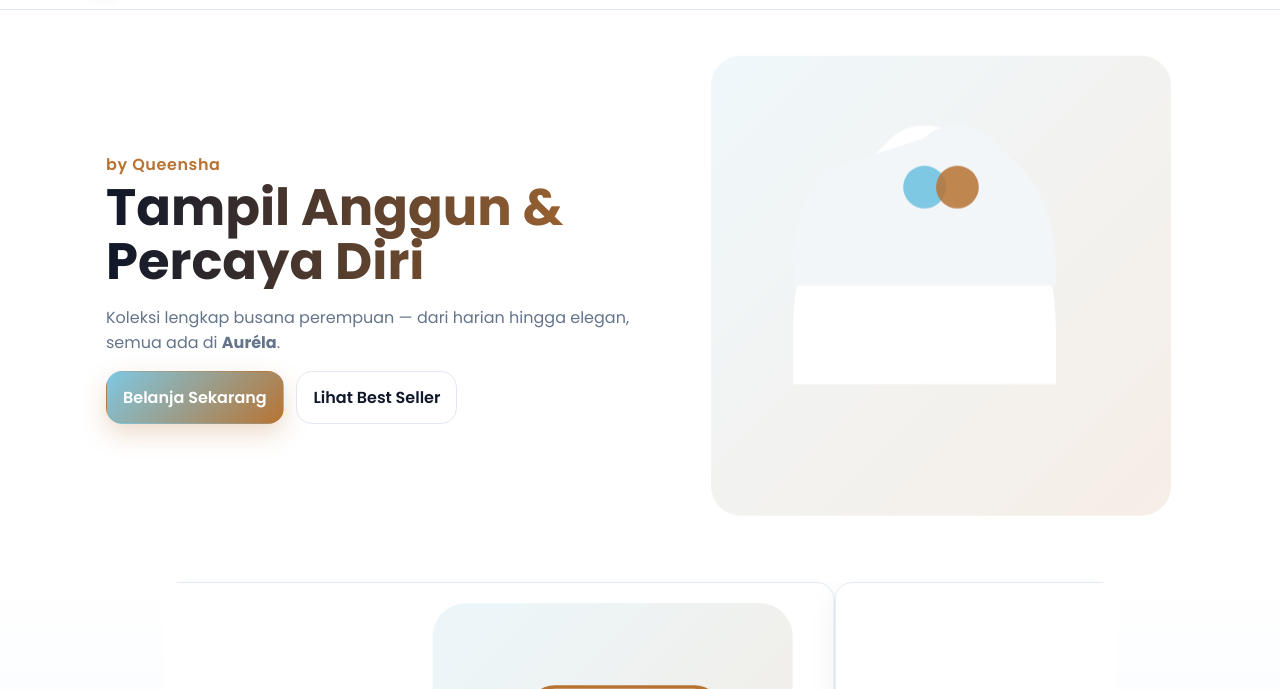
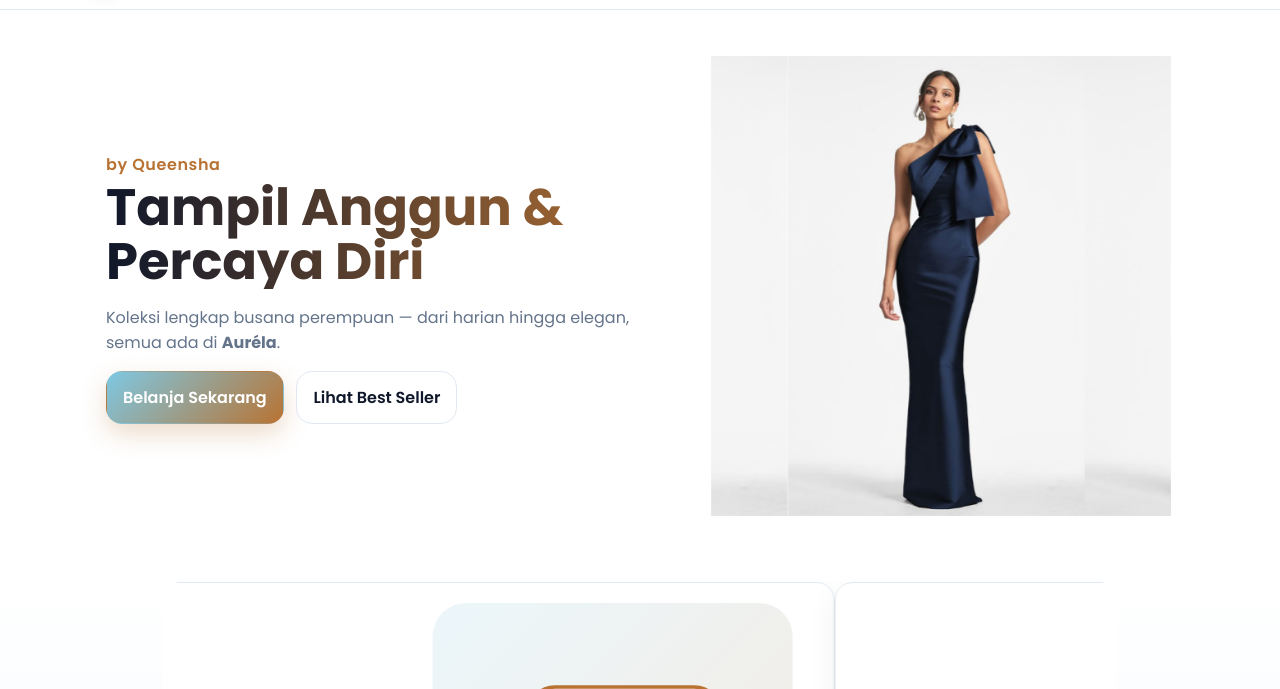
Before and after one commit to queensh4/Aurela, a plain HTML site: page index.html in a window 1280 px wide. Shown: the part 55-744 px from the top of the page. Drawn offline with Linux system fonts and the light colour scheme.

Commit message:
Update index.html

```diff
--- a/index.html
+++ b/index.html
@@ -45,7 +45,7 @@
       </div>
     </div>
     <div class="hero-art">
-      <img src="assets/hero-dress.svg" alt="Ilustrasi gaun trendi" class="floaty">
+      <img src="assets/dresshomepage.png" alt="Ilustrasi gaun trendi" class="floaty">
     </div>
   </section>
 
```
